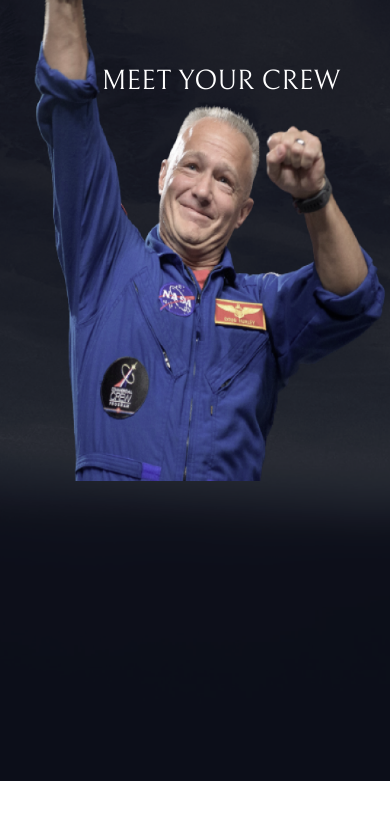
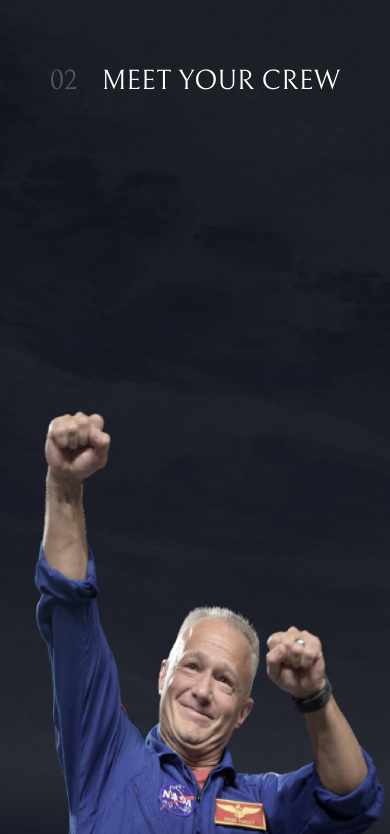
Before and after one commit to Muslima-coder/team.crew, a plain HTML site: page index.html in a window 390 px wide. Shown: the part 119-953 px from the top of the page. Drawn offline with nearby package versions, Linux system fonts and the light colour scheme.

Commit message:
update commit

```diff
--- a/index.html
+++ b/index.html
@@ -9,7 +9,7 @@
         @layer utilities {}
     </style>
 </head>
-<body class=" relative h-[900px] sm:h-[1200px] lg:h-[900px]">
+<body class=" relative h-[1400px] sm:h-[1200px] lg:h-[900px]">
     <header class="pt-[55px] ">
         <div class=" flex justify-between  items-center  ">
             <img class=" ml-[24px] sm:ml-[39px] lg:ml-[55px]" src="./images/team-work.logo-img.svg" alt="img">
```
